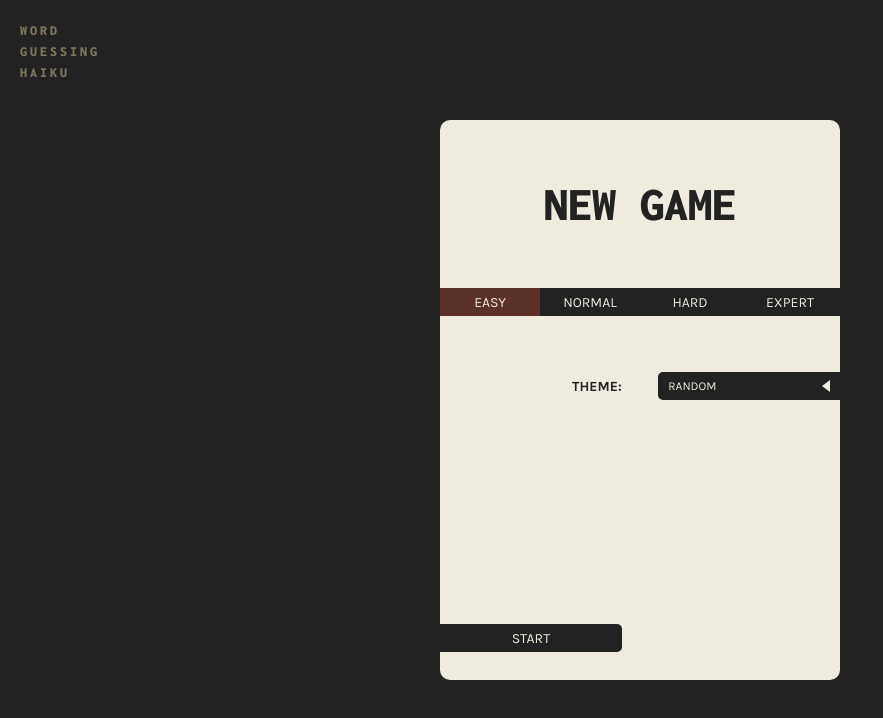
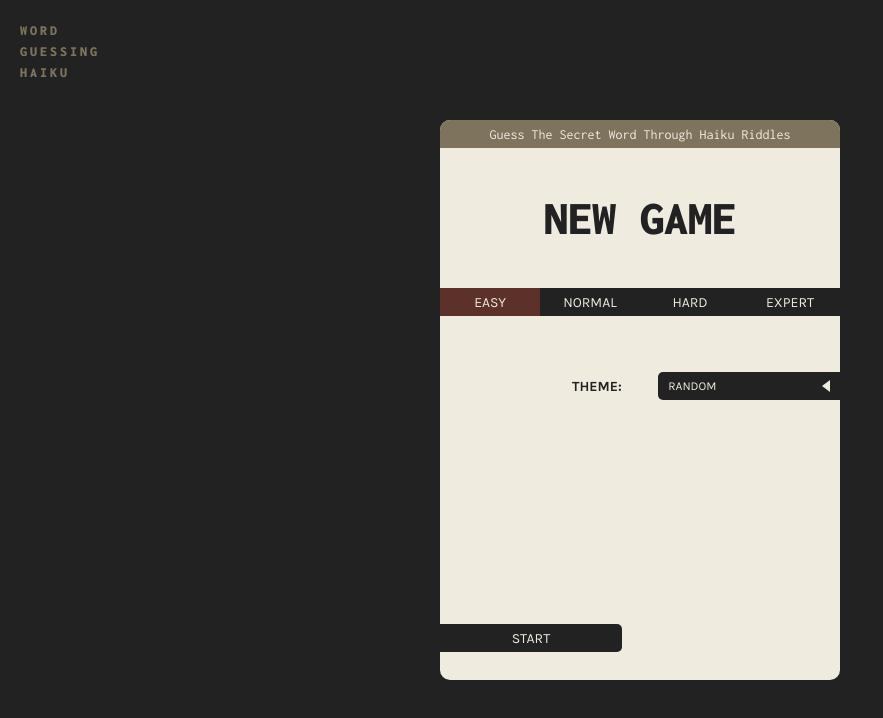
Before and after one commit to tslajus/word_guess_ai, a React (Vite) app: page / in a window 1280 px wide. Shown: the top 718 px of the page, without its empty margins (0-883 px from the left). Built offline with nearby package versions, Linux system fonts and the light colour scheme.

Commit message:
Header added to NewGame screen & button hover fix;

```diff
--- a/src/components/Header/Header.module.scss
+++ b/src/components/Header/Header.module.scss
@@ -10,6 +10,10 @@
     g.$color-light
   );
   padding: g.$horizontal-padding-lg;
+}
+
+.centered {
+  justify-content: center;
 }
 
 .win {
--- a/src/components/Header/Header.tsx
+++ b/src/components/Header/Header.tsx
@@ -4,11 +4,20 @@ import { GameContext } from "@/contexts/GameContext";
 
 import styles from "./Header.module.scss";
 
-function Header({ children }: { children: ReactNode }) {
+type HeaderProps = {
+  children: ReactNode;
+  isCentered?: boolean;
+};
+
+function Header({ children, isCentered = false }: HeaderProps) {
   const { gameResult } = useContext(GameContext);
 
   return (
-    <header className={`${styles.header} ${styles[gameResult]}`}>
+    <header
+      className={`${styles.header} ${isCentered && styles.centered} ${
+        styles[gameResult]
+      }`}
+    >
       {children}
     </header>
   );
--- a/src/screens/Game/Game.module.scss
+++ b/src/screens/Game/Game.module.scss
@@ -66,6 +66,11 @@
       @include g.border-radius();
       background-color: g.$color-light;
       color: g.$color-black;
+
+      &:hover {
+        background-color: g.$color-brown;
+        color: g.$color-light;
+      }
     }
 
     button:last-child {
--- a/src/screens/NewGame/NewGame.module.scss
+++ b/src/screens/NewGame/NewGame.module.scss
@@ -1,14 +1,21 @@
 @use "@/sass/index.scss" as g;
 
-.header {
-  @include g.flex;
+.title {
+  @include g.flex(center, center, column);
+  @include g.grid-position(2, 7, 1, -1);
   @include g.font-properties(
     g.$font-secondary,
     g.$font-size-xl,
     g.$color-black,
     g.$font-weight-bold
   );
-  @include g.grid-position(1, 7, 1, -1);
+}
+
+.tagline {
+  @include g.flex(center, center);
+  @include g.grid-position(1, 2, 1, -1);
+  @include g.font-properties(g.$font-primary, g.$font-size-md, g.$color-light);
+  background-color: g.$color-gray;
 }
 
 .levels {
@@ -47,15 +54,15 @@
 }
 
 @include g.respond("horizontal-screen") {
-  .header {
+  .title {
     @include g.flex;
-    @include g.grid-position(3, 11, 1, 11);
+    @include g.grid-position(4, 11, 1, 11);
     color: g.$color-light;
   }
 
   .levels {
     @include g.flex;
-    @include g.grid-position(2, 3, 1, 11);
+    @include g.grid-position(3, 4, 1, 11);
   }
 
   .startBtn {
@@ -79,13 +86,13 @@
   }
 
   .themes {
-    @include g.grid-position(2, 3, 15, 20);
+    @include g.grid-position(3, 4, 15, 20);
     height: g.$grid-row-height-horizontal;
   }
 
   .themeLabel {
     @include g.flex(center, end);
-    @include g.grid-position(2, 3, 12, 14);
+    @include g.grid-position(3, 4, 12, 14);
   }
 
   .backdrop {
--- a/src/screens/NewGame/NewGame.tsx
+++ b/src/screens/NewGame/NewGame.tsx
@@ -2,7 +2,7 @@ import haikus from "@/data/haikus.json";
 import { useState, useContext } from "react";
 import { GameContext } from "@/contexts/GameContext";
 import { extractRandomString } from "@/helpers";
-import { Button, Selection } from "@/components";
+import { Header, Button, Selection } from "@/components";
 
 import styles from "./NewGame.module.scss";
 
@@ -56,7 +56,9 @@ function NewGame() {
   return (
     <>
       <div className={styles.backdrop} />
-      <header className={styles.header}>NEW GAME</header>
+      <Header isCentered>Guess The Secret Word Through Haiku Riddles</Header>
+
+      <div className={styles.title}>NEW GAME</div>
 
       <div className={styles.levels}>
         {Object.keys(levels).map((level) => (
```
